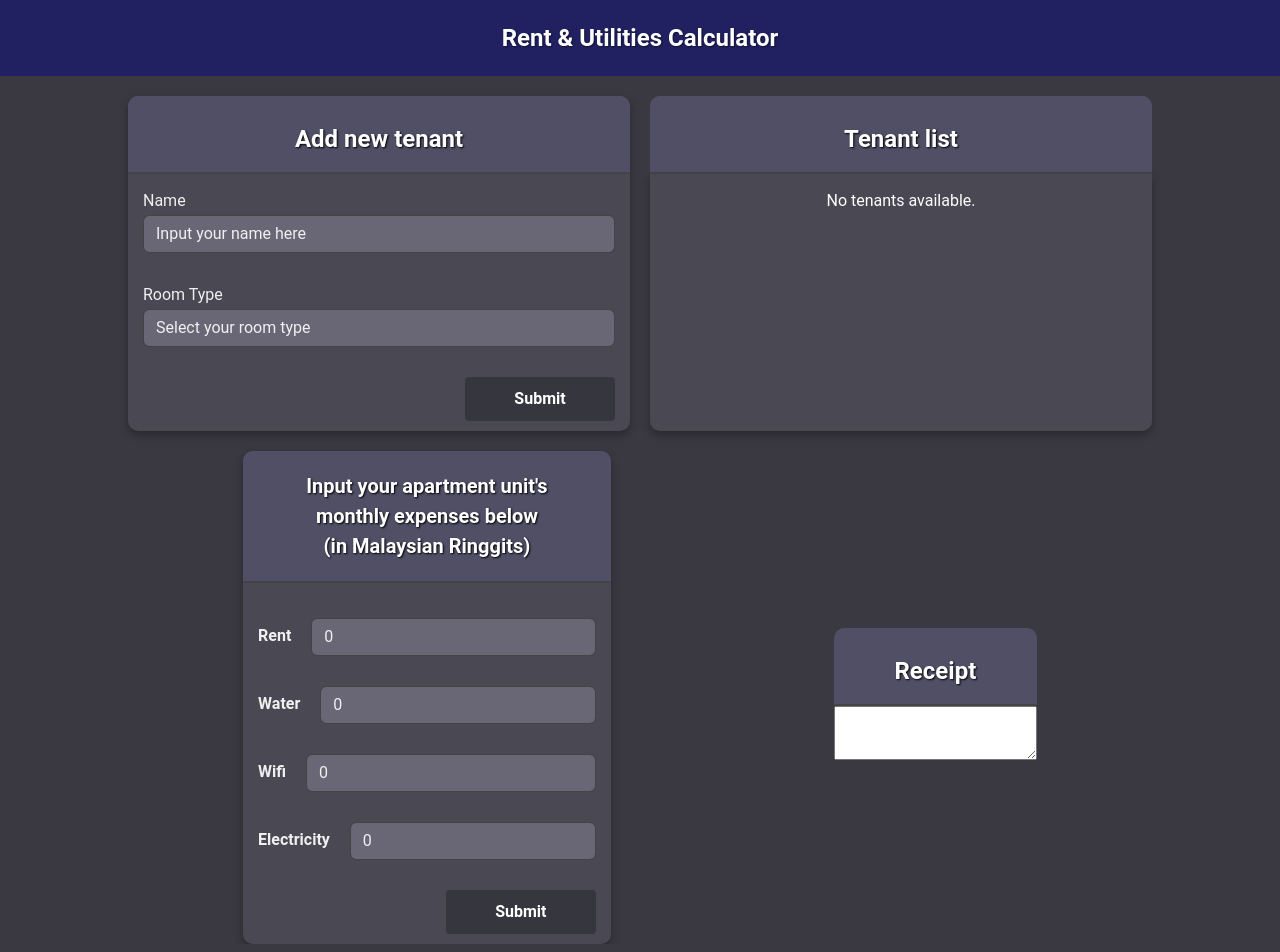
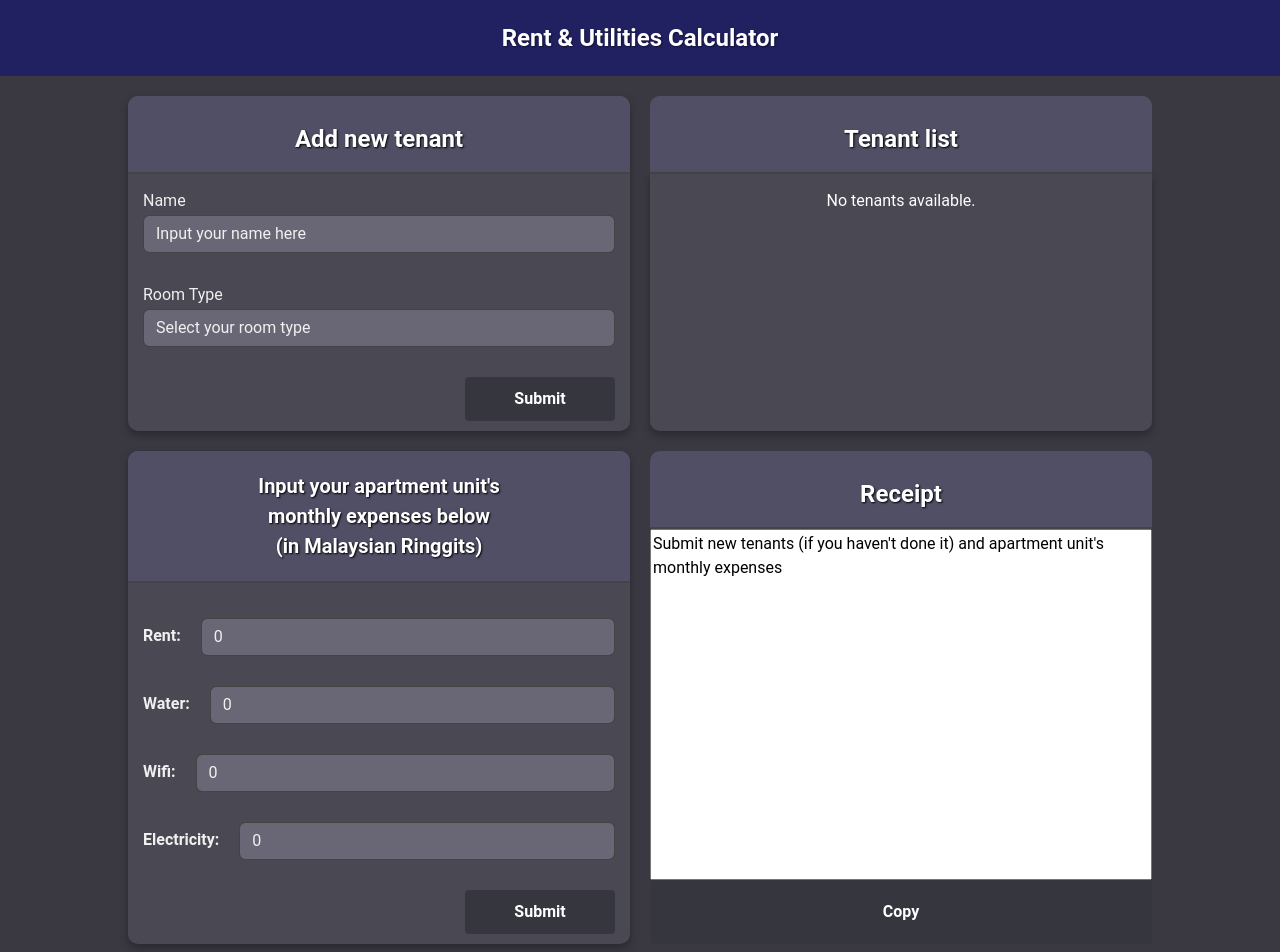
Before and after one commit to BodhiOng/Rent-And-Utilities-Calculator, a React (Create React App) app: page / in a window 1280 px wide. Shown: the top 952 px of the page. Built offline with nearby package versions, Linux system fonts and the light colour scheme.

Commit message:
Finished receipt form, configured its height too

```diff
--- a/src/App.css
+++ b/src/App.css
@@ -1,5 +1,5 @@
 html, body {
-  height: 100%;
+  height: 125%;
   background-color: rgb(58, 57, 66);
 }
 
@@ -9,7 +9,7 @@ html, body {
   flex-direction: column;
 }
 
-.tenant-section {
+.tenant-section, .bills-and-receipt {
   display: flex;
   align-items: flex-start;
   justify-content: space-between;
@@ -25,7 +25,7 @@ html, body {
   box-sizing: border-box;
 }
 
-.bills-and-receipt {
+/* .bills-and-receipt {
   display: flex;
   flex-direction: row;
   align-items: center;
@@ -33,4 +33,4 @@ html, body {
   box-sizing: border-box;
   margin-top: 20px;
   padding: 0 20px;
-}
+} */
--- a/src/App.js
+++ b/src/App.js
@@ -15,7 +15,12 @@ function App() {
   });
 
   const [formHeight, setFormHeight] = useState(0);
+  const [formWidth, setFormWidth] = useState(0);
+  const [receiptFormHeight, setReceiptFormHeight] = useState(0);
+
   const formRef = useRef(null);
+  const monthlyExpensesRef = useRef(null);
+  const receiptFormRef = useRef(null);
 
   const handleAddTenant = (tenant) => {
     const newTenant = {...tenant, id:uuidv4() };
@@ -37,6 +42,18 @@ function App() {
   }, []);
 
   useEffect(() => {
+    if (formRef.current) {
+      setFormWidth(formRef.current.clientWidth);
+    }
+  }, []);
+
+  useEffect(() => {
+    if (monthlyExpensesRef.current && receiptFormRef.current) {
+      setReceiptFormHeight(monthlyExpensesRef.current.clientHeight);
+    }
+  }, [formWidth, formHeight]);
+
+  useEffect(() => {
     localStorage.setItem('tenants', JSON.stringify(tenants));
   }, [tenants]);
 
@@ -49,15 +66,15 @@ function App() {
         <div className='add-tenant-form' ref={formRef}>
           <AddTenantForm onAddTenant={handleAddTenant}/>
         </div>
-        <div className='tenant-list-form' style={{ height : `${formHeight}px` }}>
+        <div className='tenant-list-form' style={{ height : `${formHeight}px` , width : `${formWidth}px` }}>
           <TenantListForm tenants={tenants} onDeleteTenant={handleDeleteTenant}/>
         </div>
       </div>
       <div className='bills-and-receipt'>
-        <div className='monthly-expenses-div-app'>
+        <div className='monthly-expenses-div-app' style={{ width : `${formWidth}px` }} ref={monthlyExpensesRef}>
           <MonthlyExpenses/>
         </div>
-        <div className='receipt-form-div-app'>
+        <div className='receipt-form-div-app' style={{ height : `${receiptFormHeight}px` ,width : `${formWidth}px` }} ref={receiptFormRef}>
           <ReceiptForm/>
         </div>
       </div>
--- a/src/MonthlyExpenses.js
+++ b/src/MonthlyExpenses.js
@@ -25,7 +25,7 @@ function MonthlyExpenses() {
             <div className='utilities-section'>
                 {['rent', 'water', 'wifi', 'electricity'].map((item, index) => (
                     <div key={index} className='form-group'>
-                        <label htmlFor={item}>{item.charAt(0).toUpperCase() + item.slice(1)}</label>
+                        <label htmlFor={item}>{item.charAt(0).toUpperCase() + item.slice(1)}:</label>
                         <input
                             type='number'
                             className='form-control'
--- a/src/ReceiptForm.css
+++ b/src/ReceiptForm.css
@@ -0,0 +1,30 @@
+.receipt-form {
+    width: 100%;
+    display: flex;
+    flex-direction: column;
+    height: 100%;
+}
+
+.receipt-text-area {
+    width: 100%;
+    height: 100%;
+    box-sizing: border-box;
+    resize: none;
+}
+
+.receipt-form button {
+    display: block;
+    padding: 10px;
+    padding-block: 20px;
+    font-weight: bold;
+    border-radius: 4px;
+    background-color: rgb(54, 54, 62);
+    color: white;
+    border: none;
+    cursor: pointer;
+    transition: all 0.3s ease;
+}
+
+.receipt-form button:hover {
+    background-color: rgb(114, 114, 131);
+}
--- a/src/ReceiptForm.js
+++ b/src/ReceiptForm.js
@@ -2,11 +2,14 @@ import './ReceiptForm.css';
 
 function ReceiptForm() {
     return(
-        <div>
+        <div className='receipt-form'>
             <div className='title'>
                 <p className='title-text'>Receipt</p>
             </div>
-            <textarea></textarea>
+            <textarea className='receipt-text-area'>
+                Submit new tenants (if you haven't done it) and apartment unit's monthly expenses
+            </textarea>
+            <button>Copy</button>
         </div>
     );
 }
```
